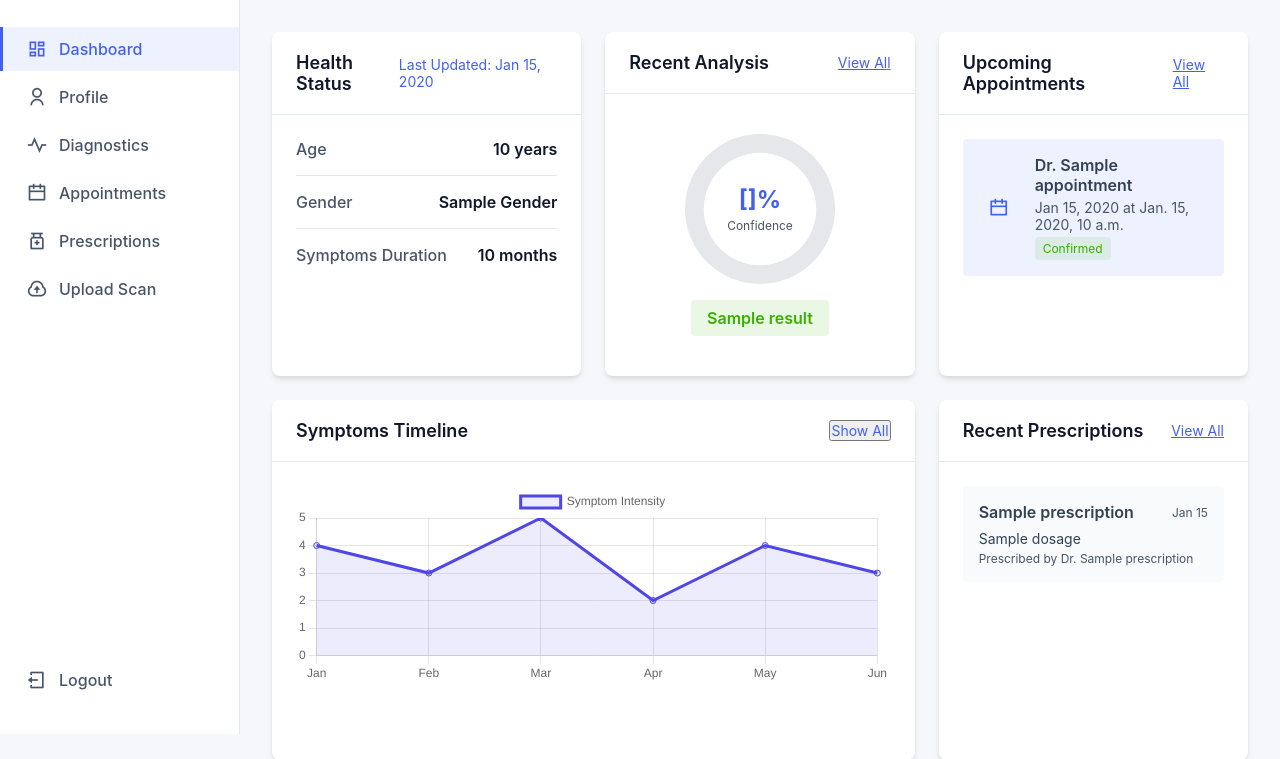
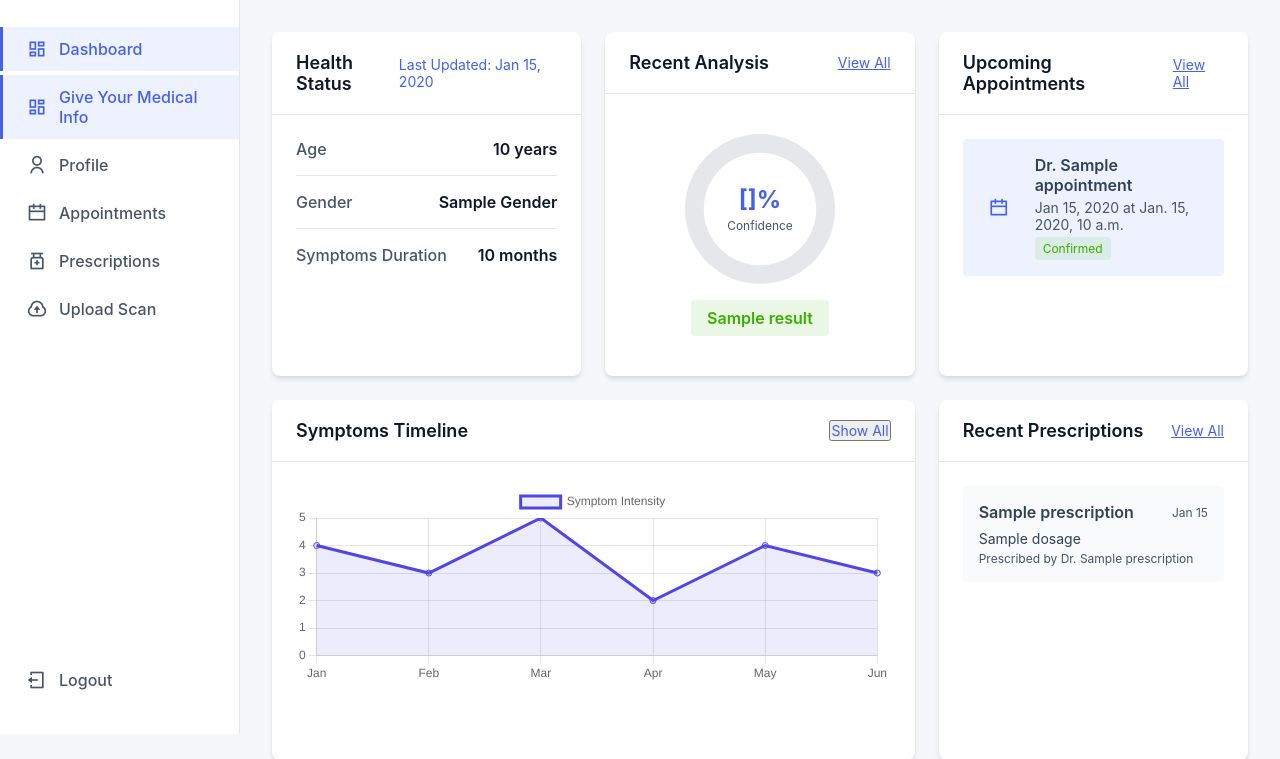
Before and after one commit to himanshukshtriya0711/Brain-Tumor, a Django app: template templates/accounts/dashboard.html in a window 1280 px wide. Shown: the part 66-825 px from the top of the page. Run offline with Django 3.2, Linux system fonts and the light colour scheme; the template is opened without the code that fills it: most values are stand-ins (such as "Sample title", 1, 10 or a date in 2020).

Commit message:
Update dashboard.html

```diff
--- a/templates/accounts/dashboard.html
+++ b/templates/accounts/dashboard.html
@@ -443,17 +443,23 @@
                 </a>
             </li>
             <li class="nav-item">
+                <a href="{% url 'user_medi_info' %}" class="nav-link active">
+                    <i class="ri-dashboard-line"></i>
+                    Give Your Medical Info
+                </a>
+            </li>
+            <li class="nav-item">
                 <a href="{% url 'personal_info' %}" class="nav-link">
                     <i class="ri-user-line"></i>
                     Profile
                 </a>
             </li>
-            <li class="nav-item">
+<!--             <li class="nav-item">
                 <a href="{% url 'diagnostics' %}" class="nav-link">
                     <i class="ri-pulse-line"></i>
                     Diagnostics
                 </a>
-            </li>
+            </li> -->
             <li class="nav-item">
                 <a href="{% url 'appointments' %}" class="nav-link">
                     <i class="ri-calendar-line"></i>
```
